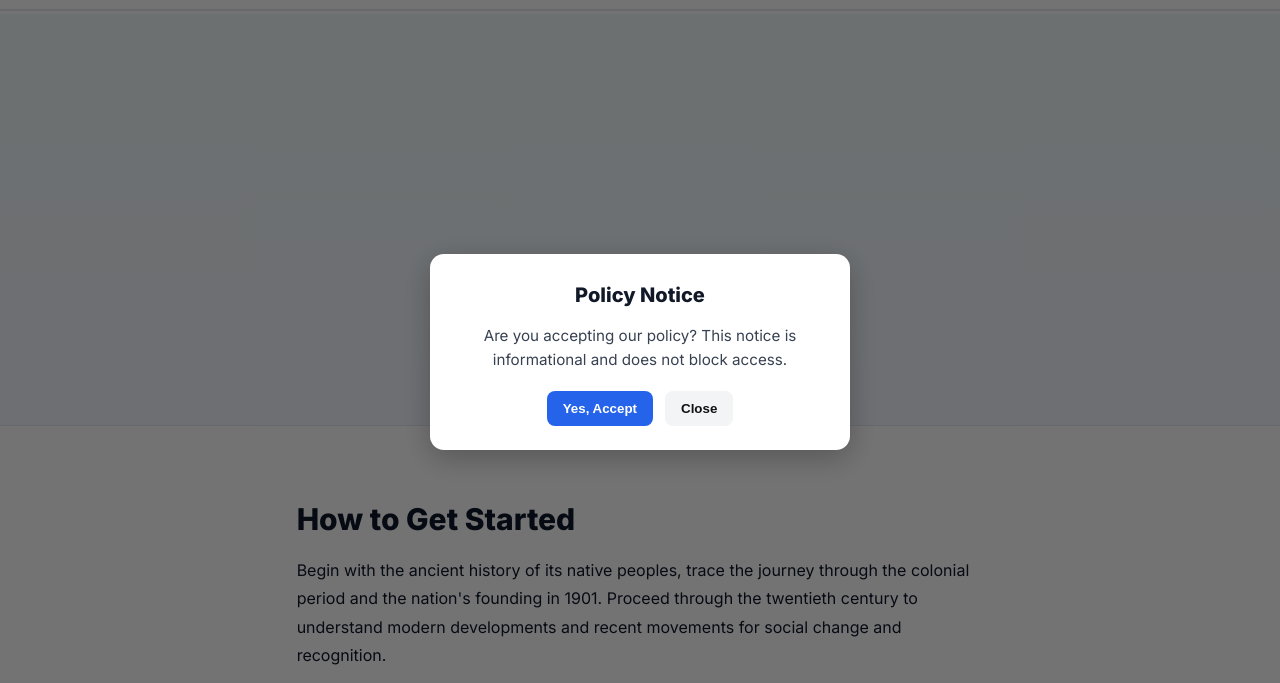
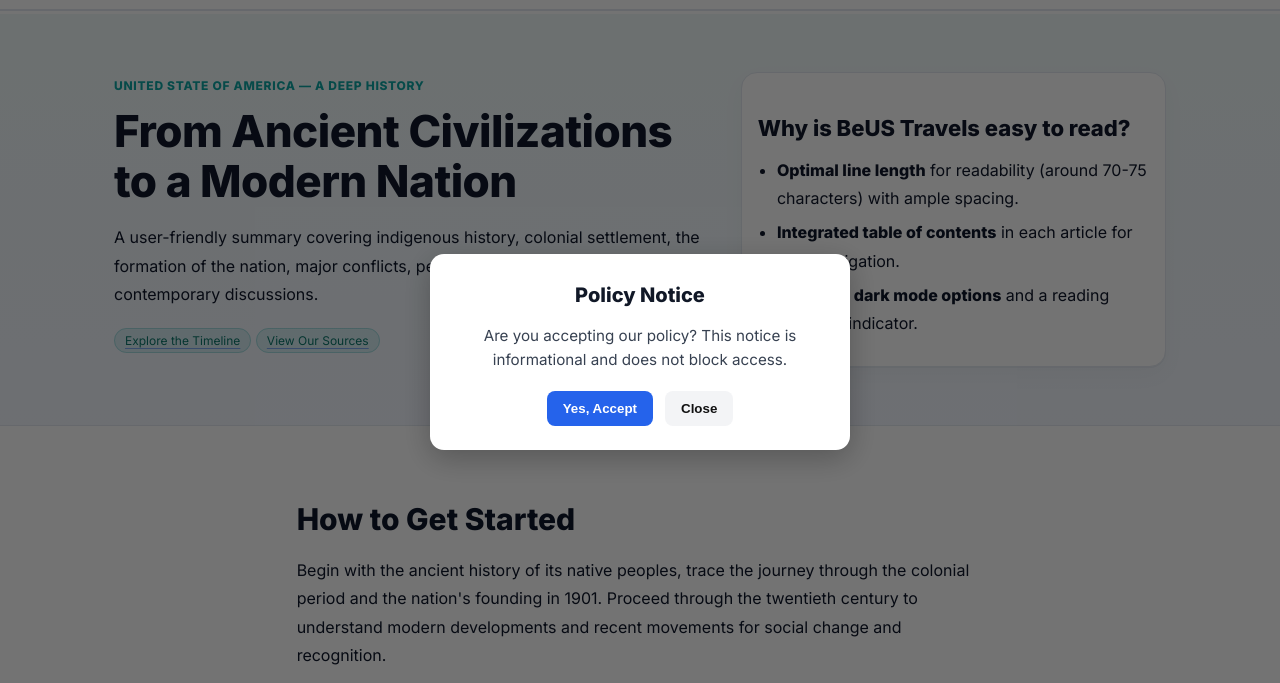
Before and after one commit to bextussusa/Travel, a plain HTML site: page index.html in a window 1280 px wide. Shown: the part 48-731 px from the top of the page. Drawn offline with Linux system fonts and the light colour scheme.

Commit message:
Update index.html

```diff
--- a/index.html
+++ b/index.html
@@ -145,6 +145,6 @@
   </div>
   <p class="legal">© 2025 BeUS Travels. Educational content. Not affiliated with any government.</p>
 </footer>
-<script src="assets/js/main.js" defer></script>
+<script src="main.js" defer></script>
 
 </body></html>
```
